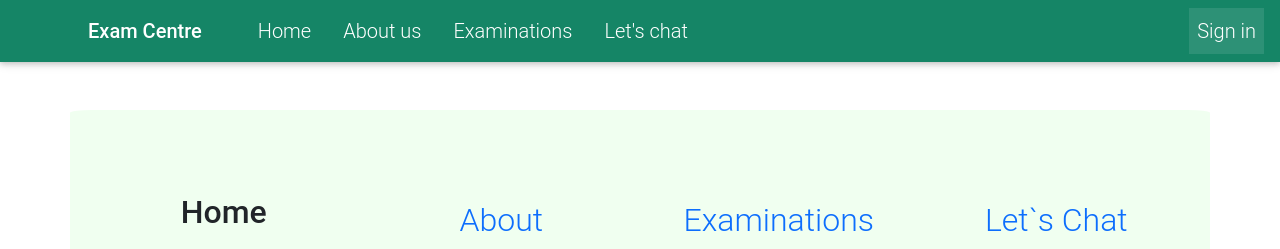
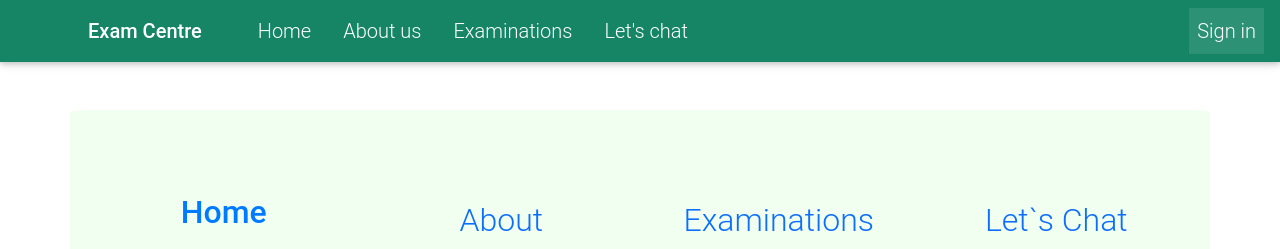
Before and after one commit to devseme/ExamCenter, a Flask app: page / in a window 1280 px wide. Shown: the top 249 px of the page. Run offline with Flask 2, Linux system fonts and the light colour scheme; some libraries are stand-ins or nearby versions.

Commit message:
added redirect to get started

```diff
--- a/app/templates/index.html
+++ b/app/templates/index.html
@@ -15,7 +15,7 @@
 <div class="container" style="font-size: 2rem" id="particles-js">
   <ul class="nav nav-pills nav-justified nav-fill mt-5" role="tablist">
     <li class="nav-item">
-      <a id="cats" class=" href="/all"
+      <a id="cats" class="" href="/all"
         ><strong>Home</strong>
       </a>
     </li>
@@ -43,7 +43,7 @@
             <h3>EXAM CENTER</h3>
             <p>Your Thirst for Education is Satisfied Right Here</p>
             <div class="carousel-btn">
-                <a class="btn btn-success" href="">
+                <a class="btn btn-success" href="{{url_for('auth.logout')}}">
                     Get Stated
                 </a>
               </div>
```
